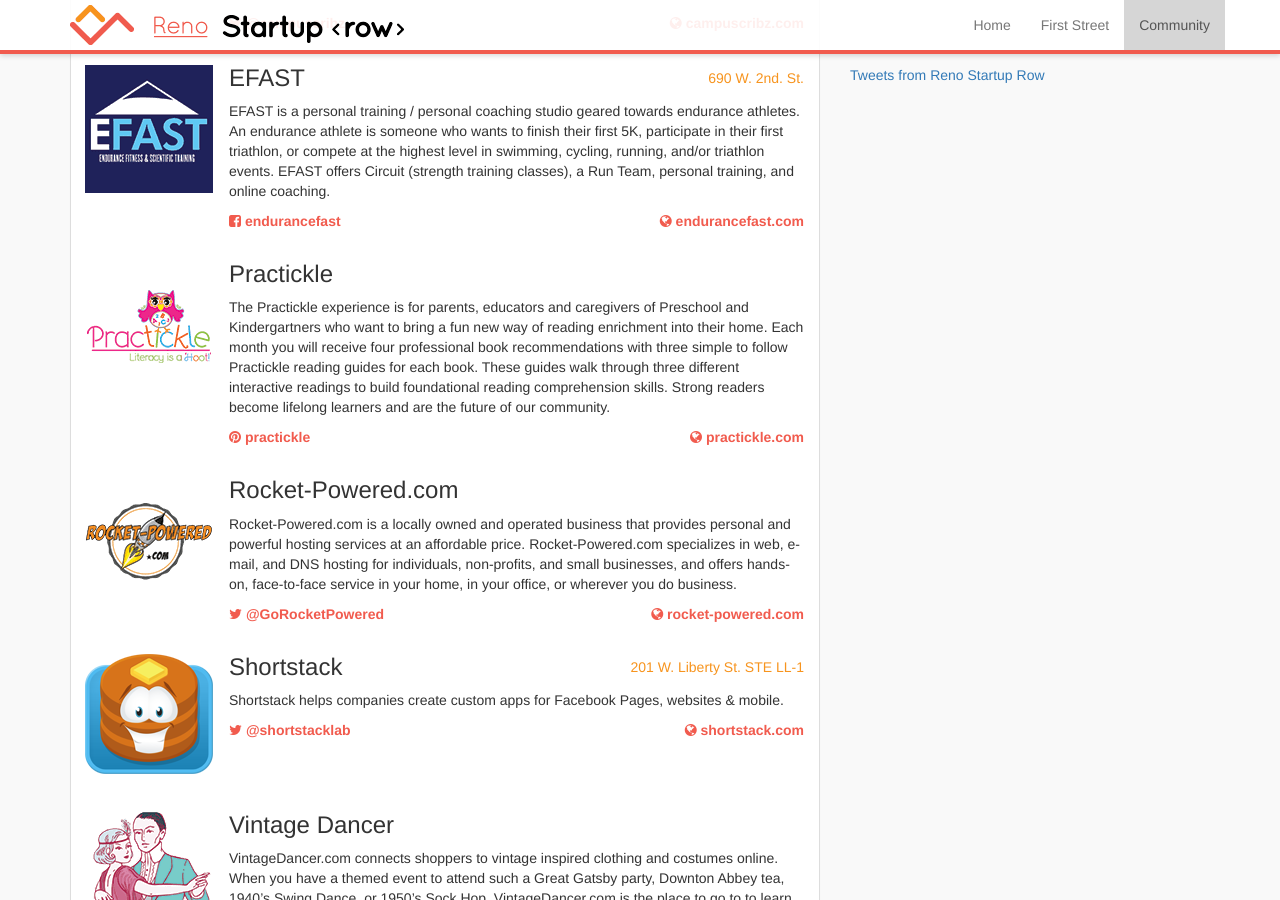
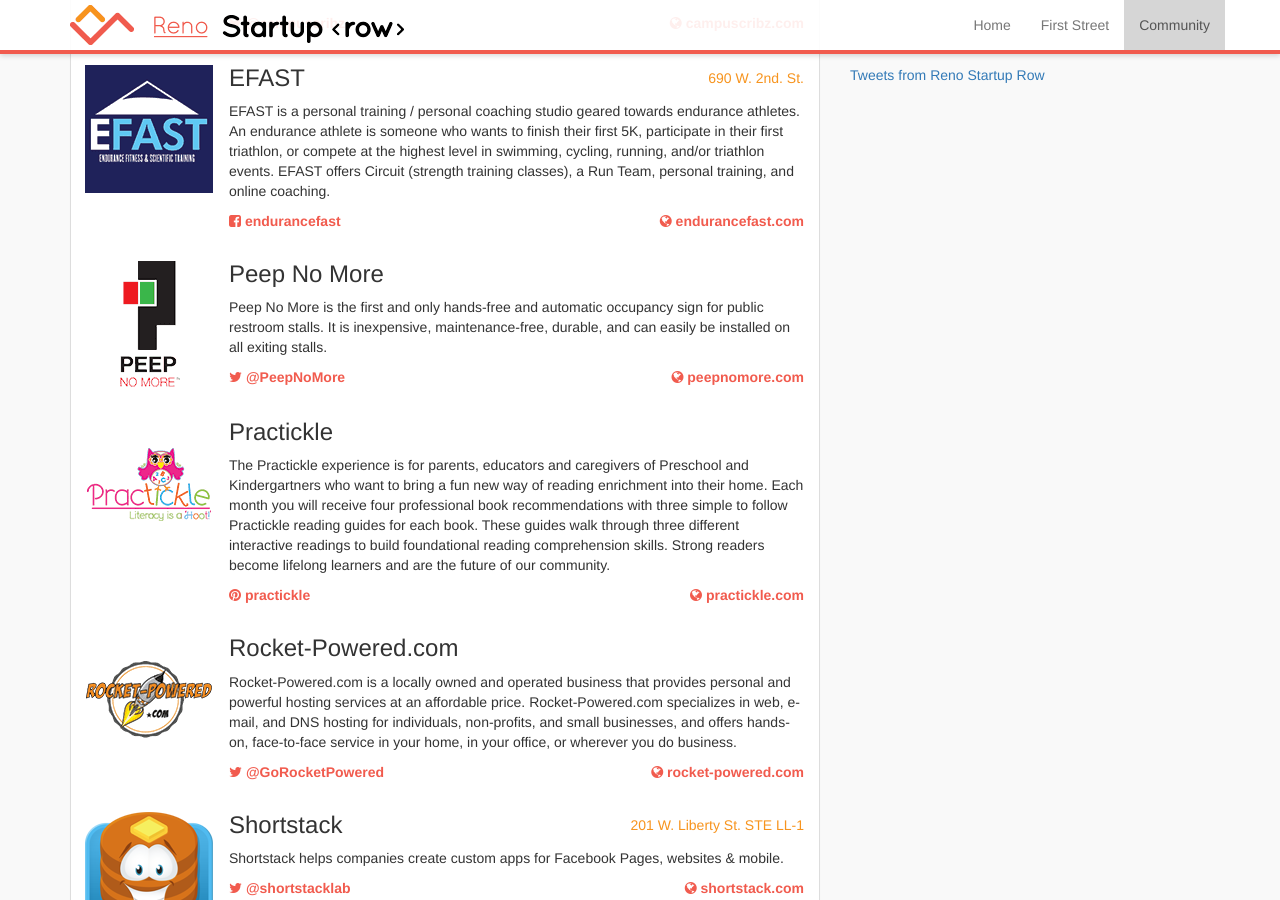
Before and after one commit to startuprow/startuprow.github.io, a Jekyll site: the page built from index.html, in a window 1280 px wide and 900 px high, scrolled down 3811 px. Built offline with Jekyll 4.4.1, drawn with Linux system fonts in a browser that asks for light colours; nearby versions of some CDN libraries; Markdown is read by kramdown in place of the engine named in the settings; comment, search, counter and statistics services are not loaded.

Commit message:
Added Peep No More to the Community section of the site.

```diff
--- a/index.html
+++ b/index.html
@@ -244,6 +244,17 @@
 
   <div class="panel-body company-profile">
     <div class="company-logo">
+      <img src="/img/logo/peepnomore.png">
+    </div>
+    <span class="contact address pull-right"></span>
+    <h3>Peep No More</h3>
+    <p>Peep No More is the first and only hands-free and automatic occupancy sign for public restroom stalls. It is inexpensive, maintenance-free, durable, and can easily be installed on all exiting stalls.</p>
+    <span class="contact twitter"><a href="https://twitter.com/PeepNoMore"><i class="fa fa-twitter"></i> @PeepNoMore</a></span>
+    <span class="contact website pull-right"><a href="http://peepnomore.com"><i class="fa fa-globe"></i> peepnomore.com</a></span>
+  </div>
+
+  <div class="panel-body company-profile">
+    <div class="company-logo">
       <img src="/img/logo/practickle.png">
     </div>
     <span class="contact address pull-right"></span>
```
Also changed, not shown: img/logo/peepnomore.png (added).
